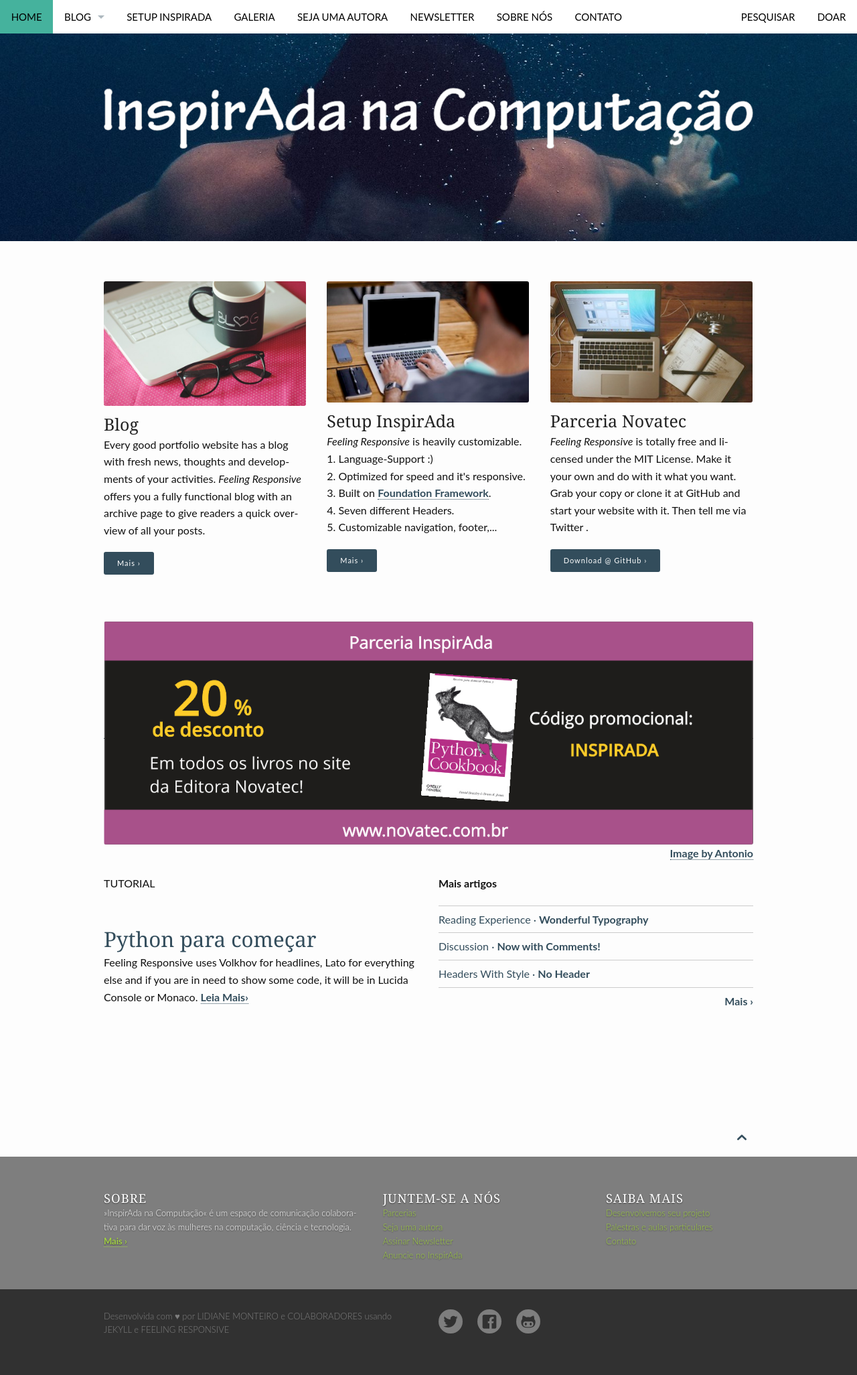
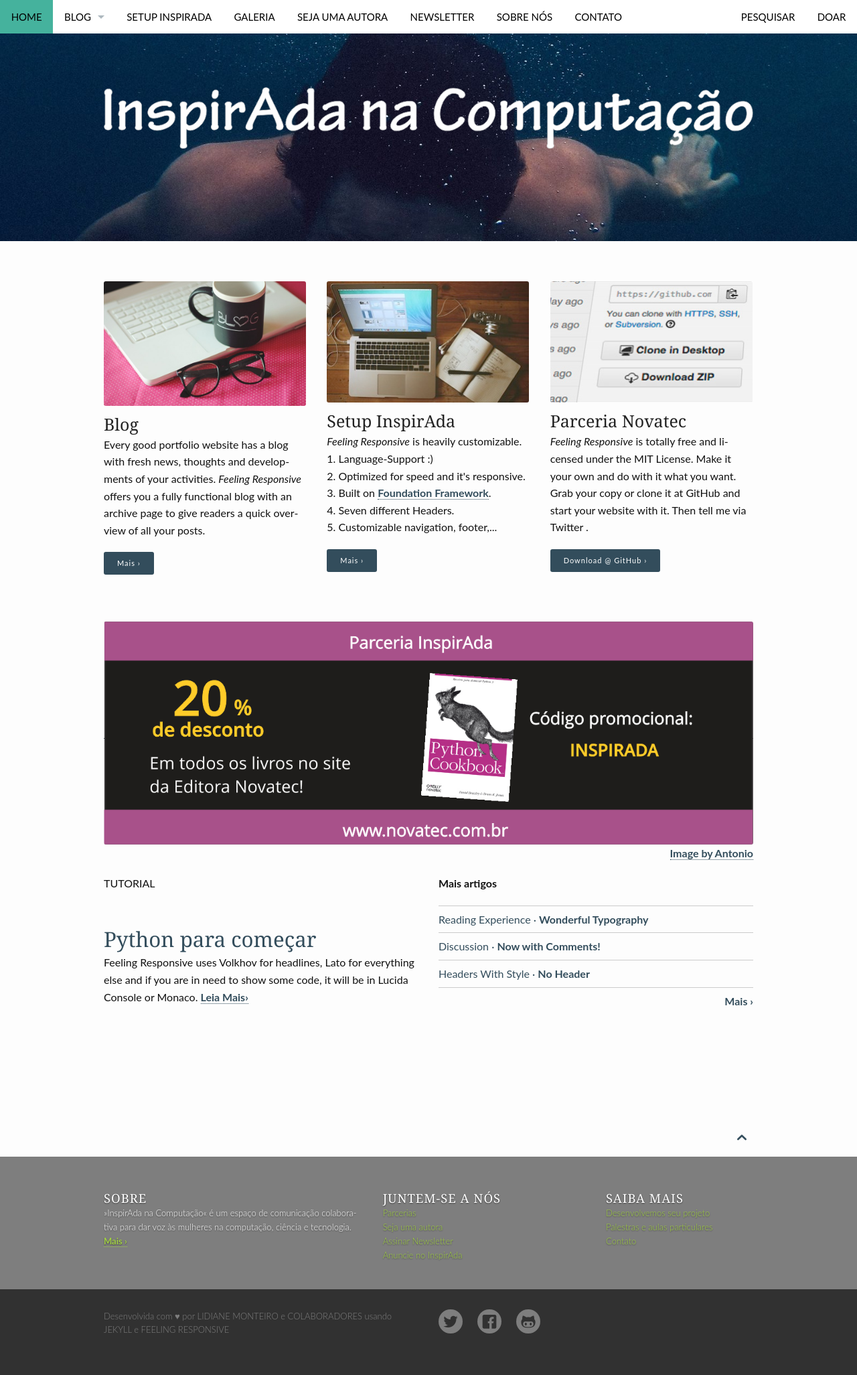
Before and after one commit to inspiradanacomputacao/inspiradanacomputacao.github.io, a Jekyll site: the page built from index.md, in a window 1280 px wide. Shown: the whole page at 67% size. Built offline with Jekyll 4.4.1, drawn with Linux system fonts in a browser that asks for light colours.

Commit message:
Mudança caminho das imagens e atualização de arquivos

```diff
--- a/index.md
+++ b/index.md
@@ -18,12 +18,12 @@
     title: "Setup InspirAda"
     url: 'http://inspiradanacomputacao.github.io/setup'
     text: '<em>Feeling Responsive</em> is heavily customizable.<br>1. Language-Support :)<br>2. Optimized for speed and it&#39;s responsive.<br>3. Built on <a href="http://inspiradanacomputacao.github.io/setup">Foundation Framework</a>.<br>4. Seven different Headers.<br>5. Customizable navigation, footer,...'
-    image: unsplash_1-303x182.jpg
+    image: unsplash_4-303x182.jpg
 widget-3:
     title: "Parceria Novatec"
     url: 'http://inspiradanacomputacao.github.io/'
     text: '<em>Feeling Responsive</em> is totally free and licensed under the MIT License. Make it your own and do with it what you want. Grab your copy or clone it at GitHub and start your website with it. Then tell me via Twitter <a href="#"></a>.'
-    image: unsplash_4-303x182.jpg
+    image: github-303x182.jpg
 ---
 
 <!-- video: '<a href="#" data-reveal-id="videoModal"><img src="http://phlow.github.io/feeling-responsive/images/start-video-feeling-responsive-302x182.jpg" width="302" height="182" alt=""></a>' -->
```
